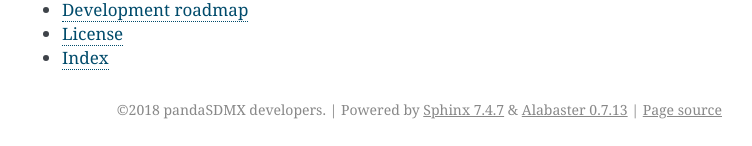
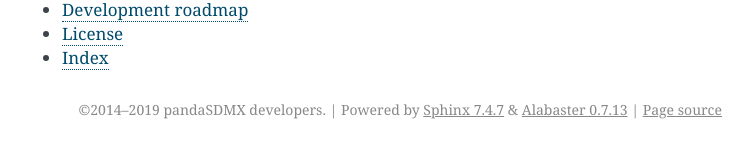
Before and after one commit to dr-leo/pandaSDMX, a Sphinx documentation site: the page built from doc/index.rst, in a window 1280 px wide. Shown: the part 1673-1819 px from the top of the page, without its empty margins (388-1140 px from the left). Built offline with Sphinx 7.4.7, drawn with Linux system fonts in a browser that asks for light colours.

```diff
--- a/doc/conf.py
+++ b/doc/conf.py
@@ -56,7 +56,7 @@
 
 # General information about the project.
 project = 'pandaSDMX'
-copyright = '2018 pandaSDMX developers'
+copyright = '2014–2019 pandaSDMX developers'
 
 # The version info for the project you're documenting, acts as replacement for
 # |version| and |release|, also used in various other places throughout the
```
Also changed, not shown: 1 other file.
